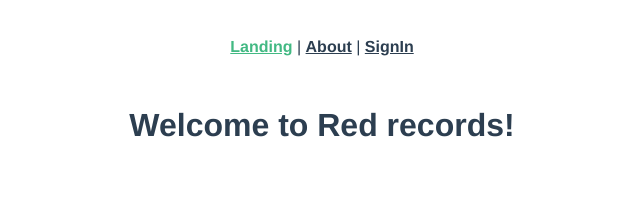
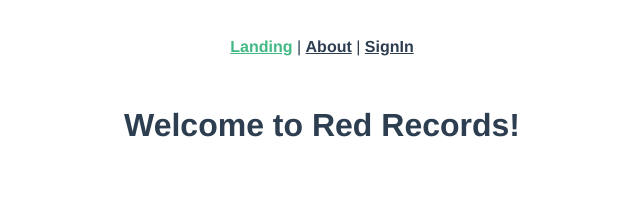
Before and after one commit to im-tollu/manning-micro-frontends, a Vue app in the folder welcome/: page / in a window 1280 px wide. Shown: the top 197 px of the page, without its empty margins (318-958 px from the left). Built offline with nearby package versions, Linux system fonts and the light colour scheme.

Commit message:
fix title

```diff
--- a/welcome/src/views/Landing.vue
+++ b/welcome/src/views/Landing.vue
@@ -1,3 +1,3 @@
 <template>
-  <h1>Welcome to Red records!</h1>
+  <h1>Welcome to Red Records!</h1>
 </template>
```
